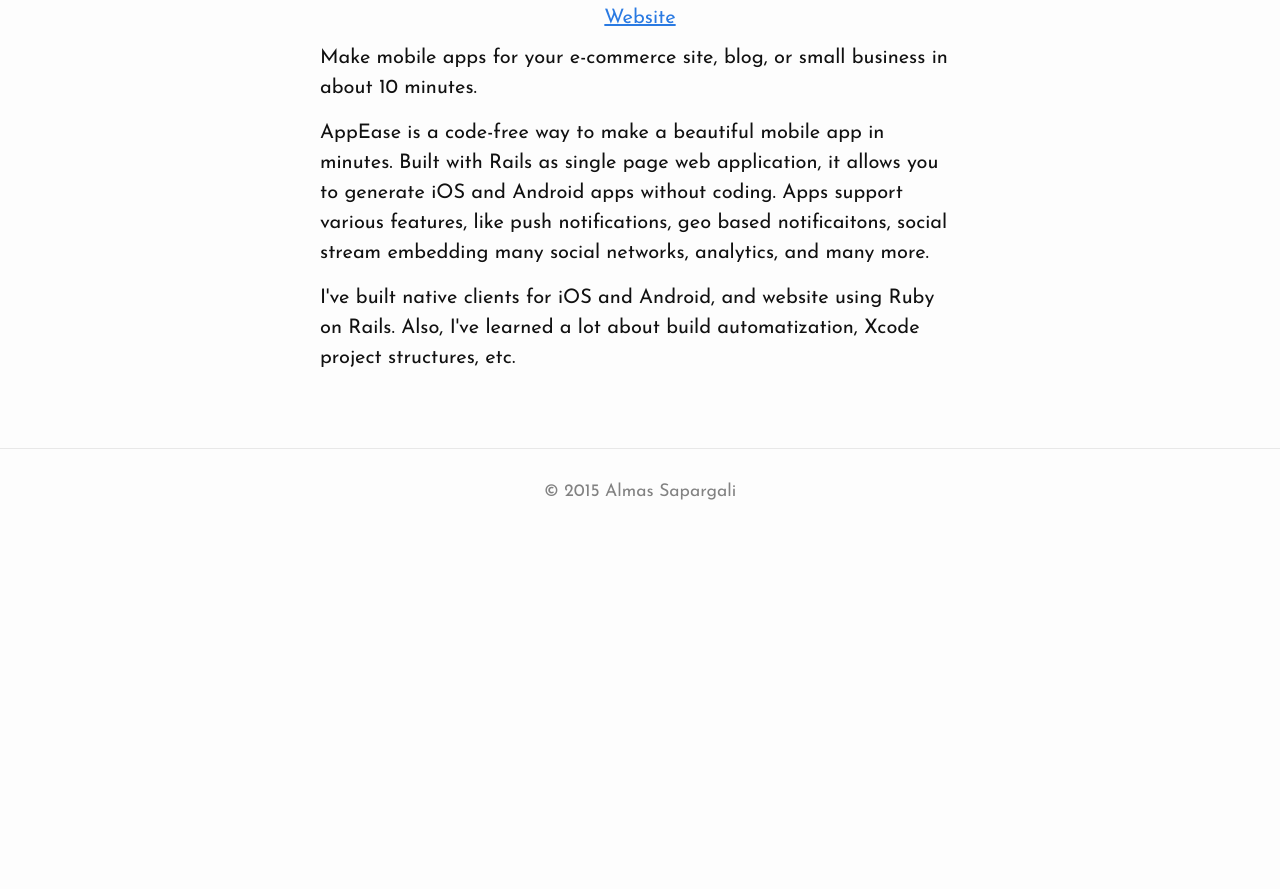
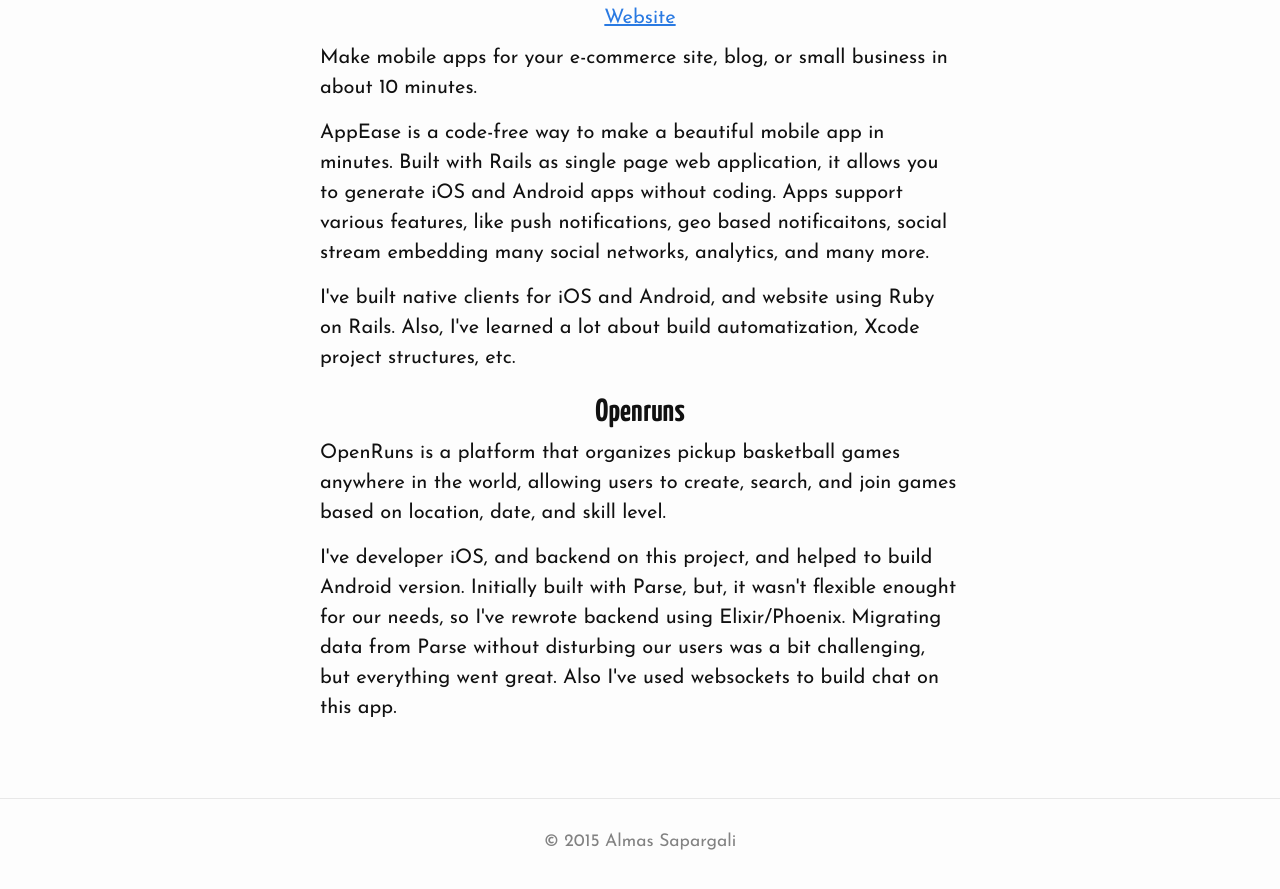
Before and after one commit to almassapargali/almassapargali.github.io, a Jekyll site: the page built from projects.html, in a window 1280 px wide and 900 px high, scrolled down 858 px. Shown: the top 889 px of the window. Built offline with Jekyll 4.4.1, drawn with Linux system fonts in a browser that asks for light colours; before the commit the page ends 1408 px from its top, so only the background shows below that.

Commit message:
added Openruns, closes #3

```diff
--- a/_data/projects.yml
+++ b/_data/projects.yml
@@ -27,3 +27,13 @@
     - Make mobile apps for your e-commerce site, blog, or small business in about 10 minutes.
     - AppEase is a code-free way to make a beautiful mobile app in minutes. Built with Rails as single page web application, it allows you to generate iOS and Android apps without coding. Apps support various features, like push notifications, geo based notificaitons, social stream embedding many social networks, analytics, and many more.
     - I've built native clients for iOS and Android, and website using Ruby on Rails. Also, I've learned a lot about build automatization, Xcode project structures, etc.
+-
+  name: Openruns
+  link:
+    - name: Website
+      url: http://openrunsapp.com
+    - name: iTunes
+      url: https://itunes.apple.com/us/app/openruns/id1038801937?mt=8
+  paragraphs:
+    - OpenRuns is a platform that organizes pickup basketball games anywhere in the world, allowing users to create, search, and join games based on location, date, and skill level.
+    - I've developer iOS, and backend on this project, and helped to build Android version. Initially built with Parse, but, it wasn't flexible enought for our needs, so I've rewrote backend using Elixir/Phoenix. Migrating data from Parse without disturbing our users was a bit challenging, but everything went great. Also I've used websockets to build chat on this app.
```
